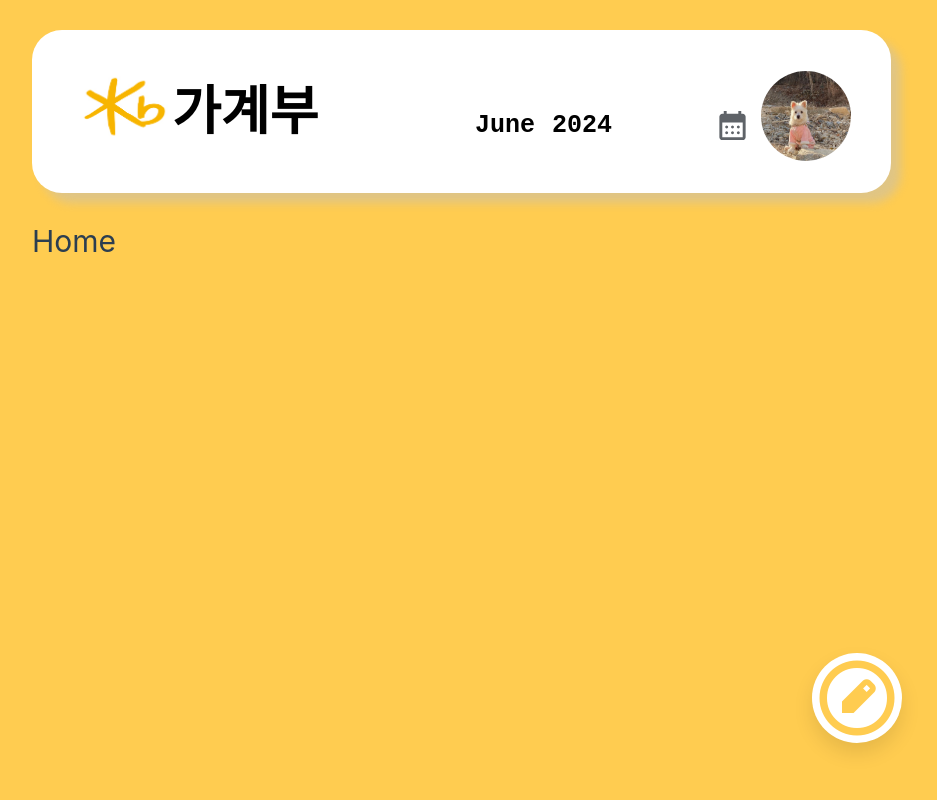
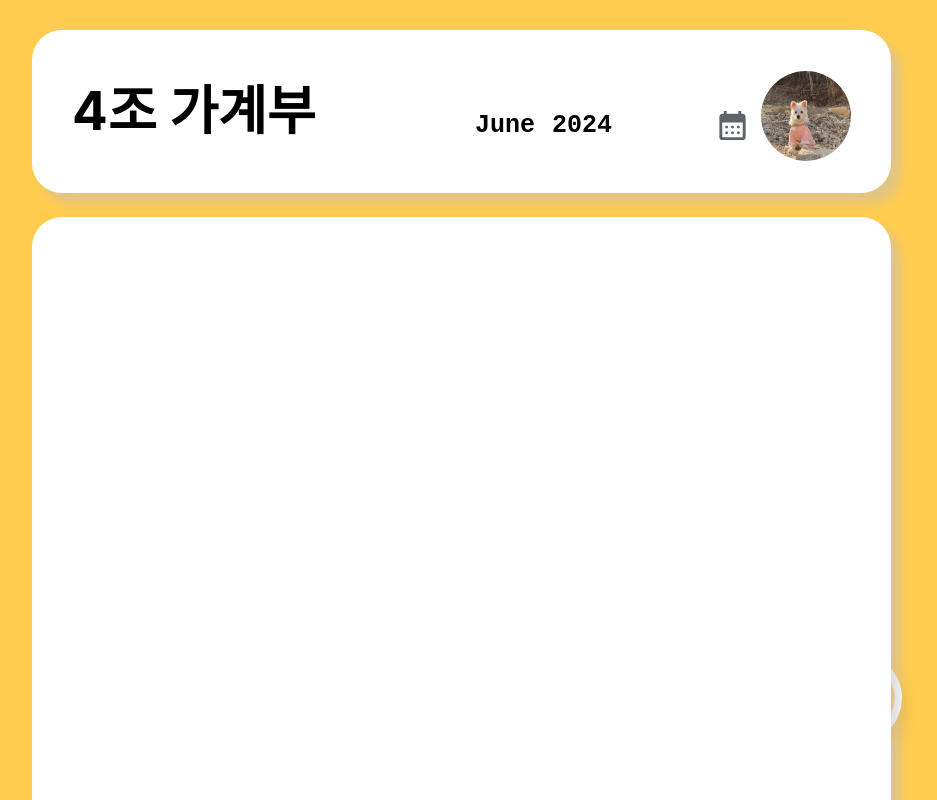
Before and after one commit to suedaejang/sudaejang, a Vue app in the folder skeletone-app/: page /home in a window 1280 px wide. Shown: the top 800 px of the page, without its empty margins (138-1075 px from the left). Built offline with nearby package versions, Linux system fonts and the light colour scheme; data requests are answered from the project's data file.

Commit message:
astro오류 고침

```diff
--- a/skeletone-app/src/assets/main.css
+++ b/skeletone-app/src/assets/main.css
@@ -128,4 +128,11 @@ input[type='month']::-webkit-calendar-picker-indicator {
   background-color: white;
   border-radius: 50%;
   box-shadow: 0px 10px 20px rgba(0, 0, 0, 0.1);
+  cursor: pointer;
 }
+.pencil:hover {
+  color: white;
+  background-color: rgb(255, 204, 80);
+  border-radius: 50%;
+  box-shadow: 0px 10px 20px rgba(0, 0, 0, 0.1);
+}
--- a/skeletone-app/src/components/Header.vue
+++ b/skeletone-app/src/components/Header.vue
@@ -1,12 +1,6 @@
 <template>
   <div class="container header">
-    <a href="./home" class="headerName"
-      ><img
-        id="homeFont"
-        src="../assets/images/lll.PNG"
-        style="width: 100px"
-      />가계부</a
-    >
+    <a href="./home" class="headerName">4조 가계부</a>
     <div class="headerRight">
       <div class="input_date_box">
         <input
--- a/skeletone-app/src/main.js
+++ b/skeletone-app/src/main.js
@@ -1,6 +1,5 @@
 import './assets/main.css';
 import './assets/profileSetting.css';
-
 import { createApp } from 'vue';
 import { createPinia } from 'pinia';
 import App from './App.vue';
--- a/skeletone-app/src/pages/Home.vue
+++ b/skeletone-app/src/pages/Home.vue
@@ -1,11 +1,6 @@
 <template>
-  <div class="card card-body">
-    <h1>Home</h1>
-  </div>
+  <div class="profileSettings"></div>
+  <br /><br />
 </template>
 
-<script>
-export default {
-  name: 'Home',
-};
-</script>
+<script setup></script>
--- a/skeletone-app/src/pages/ProfileSetting.vue
+++ b/skeletone-app/src/pages/ProfileSetting.vue
@@ -8,7 +8,7 @@
     <table class="profileList">
       <thead>
         <tr>
-          <th :class="{ required: !transaction.name }" class="profileText">
+          <th class="profileText">
             이름
             <span class="asterisk" v-if="!transaction.name">*</span>
           </th>
@@ -27,7 +27,7 @@
       <br />
       <tbody>
         <tr>
-          <th :class="{ required: !transaction.email }" class="profileText">
+          <th class="profileText">
             이메일
             <span class="asterisk" v-if="!transaction.email">*</span>
           </th>
```
